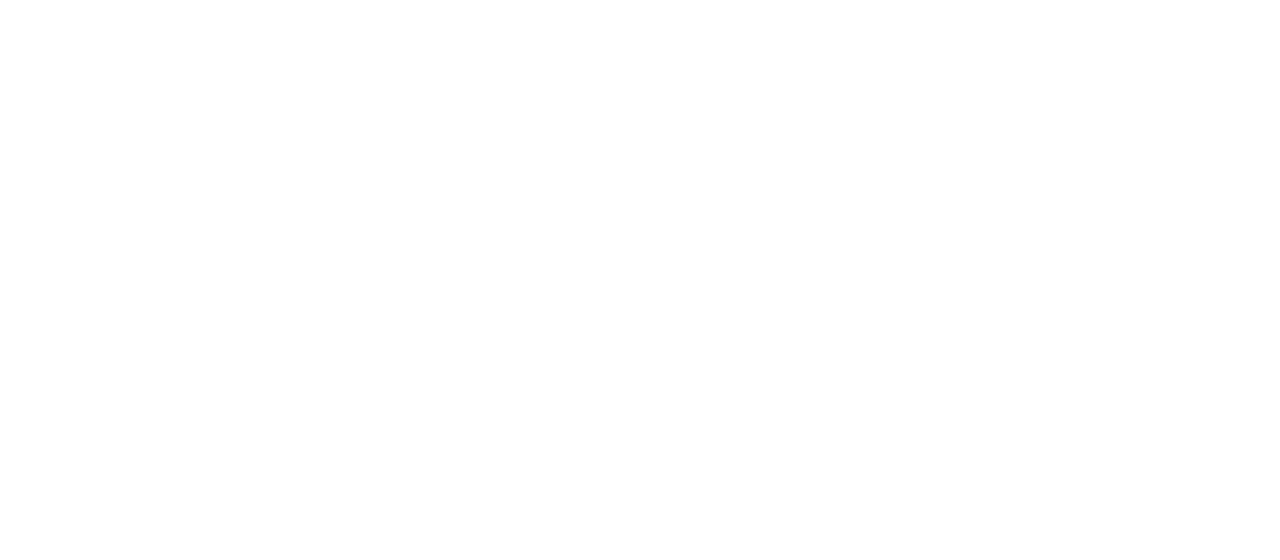
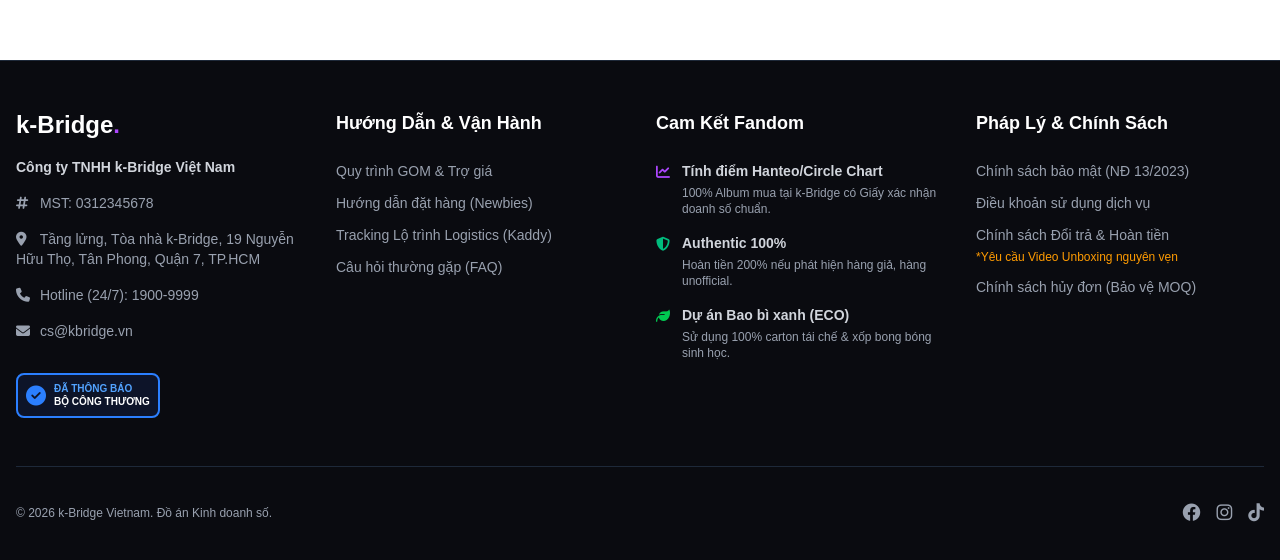
Before and after one commit to vi9054798-cell/k-bridge-project, a Next.js app: page /checkout in a window 1280 px wide. Shown: the part 820-1380 px from the top of the page. Before the commit the page ends 800 px from the top, so only its background shows below. Built offline with nearby package versions, Linux system fonts and the light colour scheme.

Commit message:
Fix: Correct RootLayout structure and add Footer

```diff
--- a/app/layout.tsx
+++ b/app/layout.tsx
@@ -1,34 +1,33 @@
-// app/layout.tsx
-import type { Metadata } from "next";
-import "./globals.css"; // Sửa lại đường dẫn chuẩn để Vercel nhận diện được Tailwind CSS v4
-import { Toaster } from 'react-hot-toast';
+import './globals.css';
 import Navbar from '@/components/Navbar';
 import CartDrawer from '@/components/CartDrawer';
-
-export const metadata: Metadata = {
-  title: "k-Bridge",
-  description: "Secure Fan-Economy System",
-};
+import Footer from '@/components/Footer';
+import { Toaster } from 'react-hot-toast';
 
 export default function RootLayout({
   children,
-}: Readonly<{
-  children: React.ReactNode;
-}>) {
+}: {
+  children: React.ReactNode
+}) {
   return (
     <html lang="vi">
       <head>
-        {/* Nhúng FontAwesome trực tiếp ở Layout để đảm bảo hiển thị đầy đủ icon Navbar, Profile và Giỏ hàng */}
-        <link
-          rel="stylesheet"
-          href="https://cdnjs.cloudflare.com/ajax/libs/font-awesome/6.0.0/css/all.min.css"
-        />
+        {/* FontAwesome CDN */}
+        <link rel="stylesheet" href="https://cdnjs.cloudflare.com/ajax/libs/font-awesome/6.4.0/css/all.min.css" />
       </head>
       <body className="bg-[#0d0e15] text-white antialiased">
+        {/* Các component chức năng cũ giữ nguyên */}
         <Toaster position="bottom-right" reverseOrder={false} />
         <Navbar />
         <CartDrawer />
-        <main>{children}</main>
+
+        {/* Nội dung chính của trang */}
+        <main className="min-h-screen">
+          {children}
+        </main>
+
+        {/* Chân trang mới thêm vào */}
+        <Footer />
       </body>
     </html>
   );
--- /dev/null
+++ b/components/Footer.tsx
@@ -0,0 +1,103 @@
+// components/Footer.tsx
+import React from 'react';
+import Link from 'next/link';
+
+export default function Footer() {
+  return (
+    <footer className="bg-[#0a0b10] border-t border-gray-800 text-gray-400 text-sm mt-20">
+      <div className="max-w-7xl mx-auto px-4 py-12">
+        <div className="grid grid-cols-1 md:grid-cols-2 lg:grid-cols-4 gap-8">
+
+          {/* CỘT 1: THÔNG TIN DOANH NGHIỆP */}
+          <div className="space-y-4">
+            <Link href="/" className="text-2xl font-black text-white block mb-4">
+              k-Bridge<span className="text-purple-500">.</span>
+            </Link>
+            <p className="font-bold text-gray-300">Công ty TNHH k-Bridge Việt Nam</p>
+            <p><i className="fa-solid fa-hashtag w-5"></i> MST: 0312345678</p>
+            <p><i className="fa-solid fa-location-dot w-5"></i> Tầng lửng, Tòa nhà k-Bridge, 19 Nguyễn Hữu Thọ, Tân Phong, Quận 7, TP.HCM</p>
+            <p><i className="fa-solid fa-phone w-5"></i> Hotline (24/7): 1900-9999</p>
+            <p><i className="fa-solid fa-envelope w-5"></i> cs@kbridge.vn</p>
+
+            {/* Giả lập Logo Bộ Công Thương */}
+            <Link href="#" className="inline-block mt-4">
+              <div className="border-2 border-blue-500 rounded-lg p-2 flex items-center gap-2 bg-blue-900/20 hover:bg-blue-900/40 transition">
+                <i className="fa-solid fa-check-circle text-blue-500 text-xl"></i>
+                <div className="leading-tight">
+                  <p className="text-[10px] font-bold text-blue-400 uppercase">Đã thông báo</p>
+                  <p className="text-[10px] font-bold text-white uppercase">Bộ Công Thương</p>
+                </div>
+              </div>
+            </Link>
+          </div>
+
+          {/* CỘT 2: HƯỚNG DẪN VÀ VẬN HÀNH */}
+          <div>
+            <h3 className="text-white font-bold text-lg mb-6">Hướng Dẫn & Vận Hành</h3>
+            <ul className="space-y-3">
+              <li><Link href="#" className="hover:text-purple-400 transition">Quy trình GOM & Trợ giá</Link></li>
+              <li><Link href="#" className="hover:text-purple-400 transition">Hướng dẫn đặt hàng (Newbies)</Link></li>
+              <li><Link href="#" className="hover:text-purple-400 transition">Tracking Lộ trình Logistics (Kaddy)</Link></li>
+              <li><Link href="#" className="hover:text-purple-400 transition">Câu hỏi thường gặp (FAQ)</Link></li>
+            </ul>
+          </div>
+
+          {/* CỘT 3: CHỨNG CHỈ & CAM KẾT FANDOM */}
+          <div>
+            <h3 className="text-white font-bold text-lg mb-6">Cam Kết Fandom</h3>
+            <ul className="space-y-4">
+              <li className="flex items-start gap-3">
+                <i className="fa-solid fa-chart-line text-purple-500 mt-1"></i>
+                <div>
+                  <p className="font-bold text-gray-300">Tính điểm Hanteo/Circle Chart</p>
+                  <p className="text-xs mt-1">100% Album mua tại k-Bridge có Giấy xác nhận doanh số chuẩn.</p>
+                </div>
+              </li>
+              <li className="flex items-start gap-3">
+                <i className="fa-solid fa-shield-halved text-emerald-500 mt-1"></i>
+                <div>
+                  <p className="font-bold text-gray-300">Authentic 100%</p>
+                  <p className="text-xs mt-1">Hoàn tiền 200% nếu phát hiện hàng giả, hàng unofficial.</p>
+                </div>
+              </li>
+              <li className="flex items-start gap-3">
+                <i className="fa-solid fa-leaf text-green-500 mt-1"></i>
+                <div>
+                  <p className="font-bold text-gray-300">Dự án Bao bì xanh (ECO)</p>
+                  <p className="text-xs mt-1">Sử dụng 100% carton tái chế & xốp bong bóng sinh học.</p>
+                </div>
+              </li>
+            </ul>
+          </div>
+
+          {/* CỘT 4: PHÁP LÝ & CHÍNH SÁCH */}
+          <div>
+            <h3 className="text-white font-bold text-lg mb-6">Pháp Lý & Chính Sách</h3>
+            <ul className="space-y-3">
+              <li><Link href="#" className="hover:text-emerald-400 transition">Chính sách bảo mật (NĐ 13/2023)</Link></li>
+              <li><Link href="#" className="hover:text-emerald-400 transition">Điều khoản sử dụng dịch vụ</Link></li>
+              <li>
+                <Link href="#" className="hover:text-emerald-400 transition block">
+                  Chính sách Đổi trả & Hoàn tiền
+                  <span className="block text-xs text-amber-500 mt-1">*Yêu cầu Video Unboxing nguyên vẹn</span>
+                </Link>
+              </li>
+              <li><Link href="#" className="hover:text-emerald-400 transition">Chính sách hủy đơn (Bảo vệ MOQ)</Link></li>
+            </ul>
+          </div>
+
+        </div>
+
+        {/* BẢN QUYỀN */}
+        <div className="border-t border-gray-800 mt-12 pt-8 flex flex-col md:flex-row justify-between items-center text-xs">
+          <p>© 2026 k-Bridge Vietnam. Đồ án Kinh doanh số.</p>
+          <div className="flex gap-4 mt-4 md:mt-0 text-lg">
+            <Link href="#" className="hover:text-white transition"><i className="fa-brands fa-facebook"></i></Link>
+            <Link href="#" className="hover:text-white transition"><i className="fa-brands fa-instagram"></i></Link>
+            <Link href="#" className="hover:text-white transition"><i className="fa-brands fa-tiktok"></i></Link>
+          </div>
+        </div>
+      </div>
+    </footer>
+  );
+}
```
